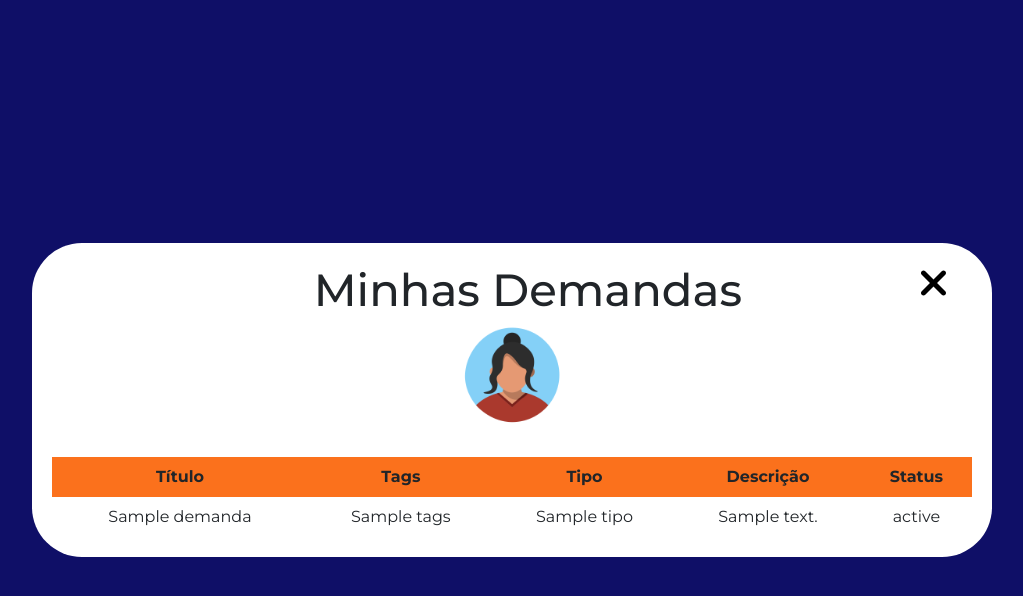
After one commit to jaovctr/AjudaAi, a Flask app: template templates/minhas_demandas.html in a window 1280 px wide. The commit adds this page. Shown: the top 596 px of the page, without its empty margins (128-1151 px from the left). Run offline with Flask 2, Linux system fonts and the light colour scheme; the template is opened without the code that fills it: most values are stand-ins (such as "Sample title", 1, 10 or a date in 2020).

Commit message:
Ajustes na página de lista de demandas para conexao com o back-end.

```diff
--- /dev/null
+++ b/static/reset_demandas.css
@@ -0,0 +1,18 @@
+@import url('https://fonts.googleapis.com/css2?family=Fira+Code:wght@300;400;500;600;700&family=Montserrat:ital,wght@0,100;0,200;0,300;0,400;0,500;0,600;0,700;0,800;0,900;1,100;1,200;1,300;1,400;1,500;1,600;1,700;1,800;1,900&family=VT323&display=swap');
+
+* {
+    font-family: "Montserrat", sans-serif;
+}
+
+body{
+    background-color: rgb(15, 15, 103);
+    background-repeat: no-repeat;
+}
+
+.termos {
+    font-size: smaller;
+}
+
+a{
+    color: #385898;
+}
--- /dev/null
+++ b/static/style_demandas.css
@@ -0,0 +1,185 @@
+table {
+    width: 100%;
+    border-collapse: collapse;
+}
+
+table caption{
+    font-style: italic;
+    font-size: 1.6rem;
+    text-align: left;
+    margin-bottom: 1rem;
+}
+
+table td, table th{
+    padding: 0.5rem;
+    text-align: center;
+    border: 0.1rem solid var(--gray-color);
+}
+
+table th{
+    background: rgb(251, 113, 28);
+}
+
+
+svg{
+    margin-left: 0px;
+    padding-left: 0px;
+}
+
+.responsive-table{
+    overflow: hidden;
+    overflow-y: auto;
+}
+
+.titulo-pagina{
+    text-align: center;
+    font-size: 45px;
+}
+
+.formulario {
+    background-color: white;
+    text-align: center;
+    padding: 20px 20px 20px 20px;
+    margin: auto;
+    width: 75%;
+    height: auto;
+    position: absolute;
+    top: 50%;
+    left: 50%;
+    transform: translate(-50%, -50%);
+    border-radius: 50px;
+}
+
+.titulo {
+    padding: 5px ;
+    border: solid 2px #dcdee0;
+    border-radius: 5px;
+    font-weight: normal;
+    margin: 5px;
+    text-align: left;
+    width: 320px;
+}
+
+.descricao-demanda {
+    padding: 5px ;
+    border: solid 2px #dcdee0;
+    border-radius: 5px;
+    font-weight: normal;
+    margin: 5px;
+    text-align: left;
+}
+
+.botao-cadastro {
+    background-color: #00A400;
+    border-radius: 5px;
+    padding: 10px 20px;
+    font-size: large;
+    font-weight: bold;
+    color: white;
+    font-family: "Montserrat", sans-serif;
+    align: center;
+}
+
+.botao-cadastro:hover {
+    background-color: rgb(62, 131, 45);
+    cursor: pointer;
+}
+
+.radio {
+    display: inline-block;
+    padding: 5px;
+    border: solid 2px #dcdee0;
+    border-radius: 5px;
+    font-size: 14px;
+    font-weight: normal;
+    margin: 0 5px;
+}
+
+.radio::marker {
+    background-color: blue;
+    color: blue;
+}
+
+
+.tag {
+    display: inline-block;
+    padding: 5px;
+    border: solid 2px #dcdee0;
+    background-color: transparent;
+    border-radius: 5px;
+    font-size: 14px;
+    font-weight: normal;
+    margin: 0 5px;
+    padding: 0 3px;
+    height: 30px;
+    line-height: 20px;
+}
+
+.descricao-de-area {
+    padding-bottom: 5px;
+    display: block;
+    text-align: left;
+    font-size: 14px;
+    font-weight: normal;
+    font-weight: bold;
+}
+
+.fa-xmark {
+    /*margin-left: 175px;*/
+    height: 40px;
+    color: black;
+}
+
+@media (max-width: 768px) {
+    .formulario {
+        background-color: rgb(255, 255, 255);
+        text-align: left;
+        margin: auto;
+        width: 386px;
+        height: 490px;
+        position: absolute;
+        top: 50%;
+        left: 50%;
+        transform: translate(-50%, -50%);
+        border-radius: 20px;
+    }
+
+    .radio {
+        display: inline-block;
+        padding: 0 10px;
+        border: solid 2px #dcdee0;
+        border-radius: 5px;
+        font-size: 14px;
+        font-weight: normal;
+        margin: 0 10px;
+    }
+}
+
+@media (max-width: 576px) {
+    .formulario {
+        background-color: rgb(255, 255, 255);
+        text-align: left;
+        margin: auto;
+        width: 400px;
+        height: 540px;
+        position: absolute;
+        top: 50%;
+        left: 50%;
+        transform: translate(-50%, -50%);
+        border-radius: 20px;
+    }
+
+    .radio {
+        display: inline;
+        padding: 5px;
+        border: solid 2px #dcdee0;
+        border-radius: 5px;
+        font-size: smaller;
+        margin: 3px;
+    }
+
+    .fa-xmark {
+        position: absolute;
+        right: 10px;
+    }
+}
--- /dev/null
+++ b/templates/minhas_demandas.html
@@ -0,0 +1,62 @@
+<!DOCTYPE html>
+<html lang="pt_BR">
+
+<head>
+    <meta charset="UTF-8">
+    <meta http-equiv="X-UA-Compatible" content="IE=edge">
+    <meta name="viewport" content="width=device-width, initial-scale=1.0">
+    <title>Minhas Demandas</title>
+    <link rel = "shortcut icon" href = "../static/img/favicon_transparent_32x32.ico">
+    <link rel="stylesheet" href="https://cdnjs.cloudflare.com/ajax/libs/font-awesome/6.2.1/css/all.min.css"
+        integrity="sha512-MV7K8+y+gLIBoVD59lQIYicR65iaqukzvf/nwasF0nqhPay5w/9lJmVM2hMDcnK1OnMGCdVK+iQrJ7lzPJQd1w=="
+        crossorigin="anonymous" referrerpolicy="no-referrer" />
+    <link href="https://cdn.jsdelivr.net/npm/bootstrap@5.3.0-alpha1/dist/css/bootstrap.min.css" rel="stylesheet"
+        integrity="sha384-GLhlTQ8iRABdZLl6O3oVMWSktQOp6b7In1Zl3/Jr59b6EGGoI1aFkw7cmDA6j6gD" crossorigin="anonymous">
+    <link rel="stylesheet" href="../static/style_demandas.css">
+    <link rel="stylesheet" href="../static/reset_demandas.css">
+</head>
+
+<body>
+    <main class="formulario">
+        <header class="d-flex flex-wrap justify-content-center justify-content-md-between">
+            <h1 class="col-md-9 text-end titulo-pagina">Minhas Demandas</h1>
+            <a class="col-md-1 text-center" href="#"><svg class="svg-inline--fa fa-xmark" aria-hidden="true" focusable="false" data-prefix="fas" data-icon="xmark" role="img" xmlns="http://www.w3.org/2000/svg" viewBox="0 0 320 512" data-fa-i2svg=""><path fill="currentColor" d="M310.6 150.6c12.5-12.5 12.5-32.8 0-45.3s-32.8-12.5-45.3 0L160 210.7 54.6 105.4c-12.5-12.5-32.8-12.5-45.3 0s-12.5 32.8 0 45.3L114.7 256 9.4 361.4c-12.5 12.5-12.5 32.8 0 45.3s32.8 12.5 45.3 0L160 301.3 265.4 406.6c12.5 12.5 32.8 12.5 45.3 0s12.5-32.8 0-45.3L205.3 256 310.6 150.6z"></path></svg><!-- <i class="fa-solid fa-xmark"></i> Font Awesome fontawesome.com --></a>
+        </header>
+
+        <h2 class="titulo-pagina">
+            <img src="../static/img/icon.png" width="100" height="100">
+        </h2>
+        <br>
+
+        <div class="responsive-table">
+            <table>
+                <thread>
+                    <tr>
+                        <th>Título</th>
+                        <th>Tags</th>
+                        <th>Tipo</th>
+                        <th>Descrição</th>
+                        <th>Status</th>
+                    </tr>
+                </thread>
+                <tbody>
+                    {% for demanda in demandas %}
+                        <tr>
+                            <td>{{ demanda['titulo'] }}</td>
+                            <td>{{ demanda['tags'] }}</td>
+                            <td>{{ demanda['tipo'] }}</td>
+                            <td>{{ demanda['descricao'] }}</td>
+                            <td>{{ demanda['status'] }}</td>
+                        </tr>
+                    {% endfor %}
+                </tbody>
+            </table>
+        </div>
+    </main>
+
+    <script src="https://cdnjs.cloudflare.com/ajax/libs/font-awesome/6.2.1/js/all.min.js"
+        integrity="sha512-rpLlll167T5LJHwp0waJCh3ZRf7pO6IT1+LZOhAyP6phAirwchClbTZV3iqL3BMrVxIYRbzGTpli4rfxsCK6Vw=="
+        crossorigin="anonymous" referrerpolicy="no-referrer"></script>
+</body>
+
+</html>
```
Also changed, not shown: model.py (added, +23 -0 lines), static/estilos_index.css (+9 -9 lines), templates/index.html (+8 -1 lines), facade.py (added), static/img/icon.png (added).
